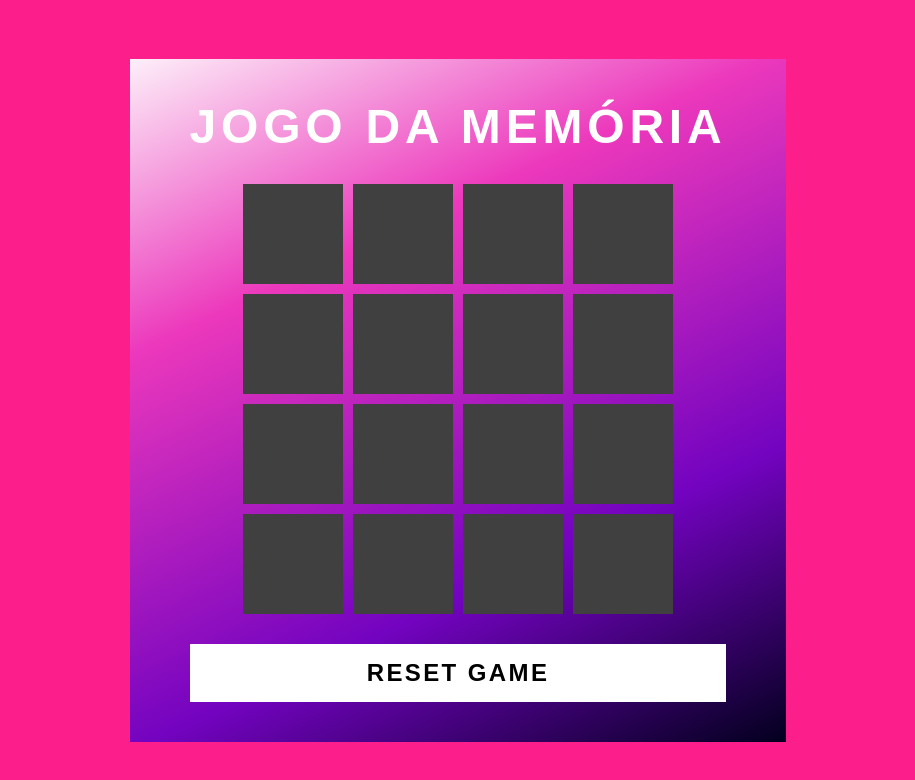
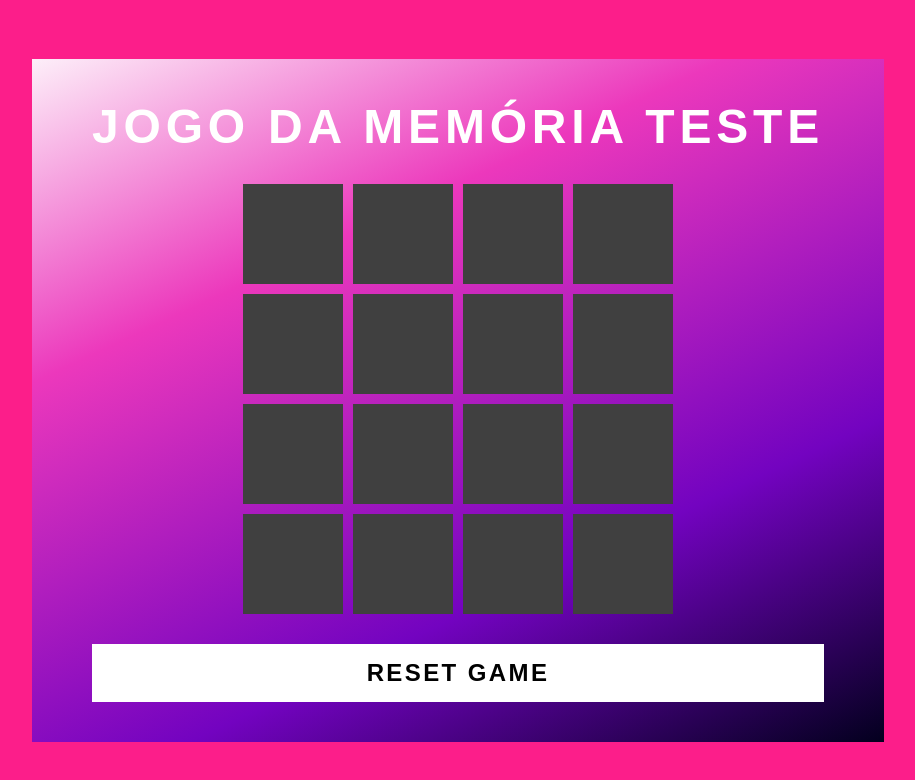
Before and after one commit to NewScript/memoria, a plain HTML site: page index.html in a window 1280 px wide. Shown: the whole page, without its empty margins (182-1097 px from the left). Drawn offline with Linux system fonts and the light colour scheme.

Commit message:
Testando Termux Android

```diff
--- a/index.html
+++ b/index.html
@@ -8,7 +8,7 @@
 </head>
 <body>
     <div class="container">
-        <h2>JOGO DA MEMÓRIA</h2>
+        <h2>JOGO DA MEMÓRIA Teste</h2>
         <div class="game"></div>
         <button class="reset">RESET GAME</button>
     </div>
```
